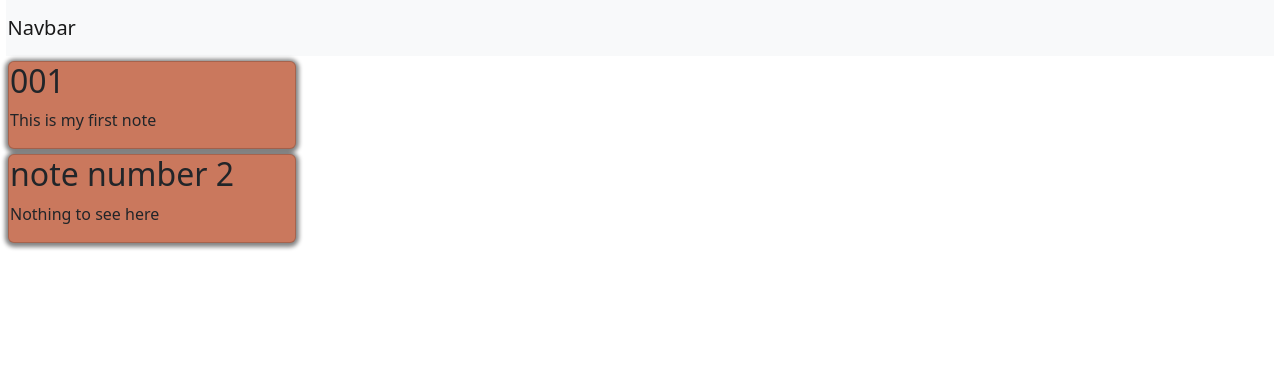
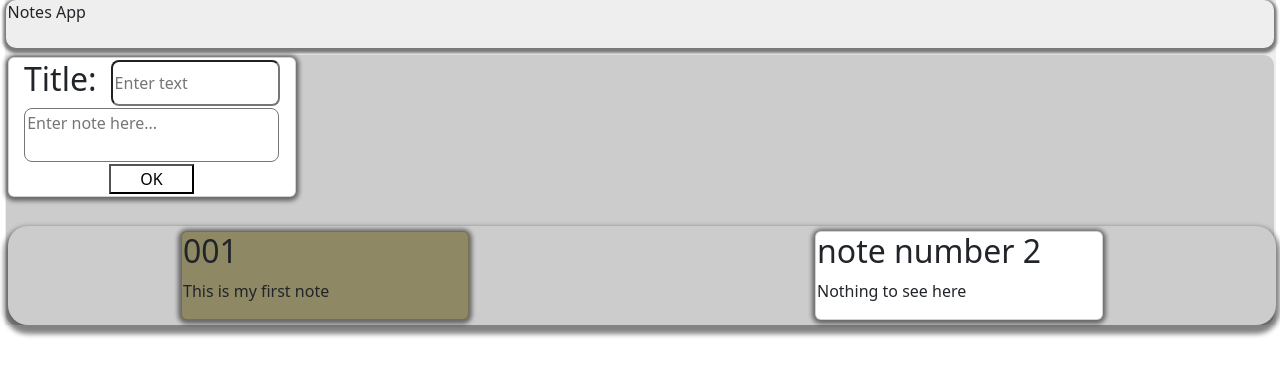
Before and after one commit to Michael-Murage/project-notepad, a React (Create React App) app: page / in a window 1280 px wide. Shown: the top 376 px of the page. Built offline with nearby package versions, Linux system fonts and the light colour scheme; data requests are answered from the project's data file.

Commit message:
added useval hook and modified existing components

```diff
--- a/src/components/App.js
+++ b/src/components/App.js
@@ -1,13 +1,18 @@
 import '../App.css';
 import CardDisplay from './CardDisplay';
-import Card from './CardDisplay';
 import NavBar from './NavBar';
+import NotesForm from './NotesForm';
 
 function App() {
   return (
-    <div >{/*className="App"*/}
+    <div style={{backgroundColor: '#eee'}}>{/*className="App"*/}
       <NavBar />
-      <CardDisplay />
+      <div className='all-cards'>
+        <NotesForm />
+        <br />
+
+        <CardDisplay />
+      </div>
     </div>
   );
 }
--- a/src/components/CardDisplay.js
+++ b/src/components/CardDisplay.js
@@ -3,7 +3,6 @@ import useDisplay from './useDisplay'
 import { randomColor } from './randomColor'
 
 function CardDisplay() {
-    let color = randomColor()
     const { notes, setNotes, fetchData } = useDisplay()
     useEffect(()=>{
         fetchData()
@@ -11,7 +10,7 @@ function CardDisplay() {
 
     const notesDisp = notes.map((note)=>{
         return (
-            <div className='card-container card' style={{width: '18rem', backgroundColor: color}} key={note.id}>
+            <div className='card' style={{width: '18rem', backgroundColor: randomColor()}} key={note.id}>
                 <h2>{!note.title ? <h2>Loading...</h2> : note.title}</h2>
                 <p>{!note.content ? <h2>Loading...</h2> : note.content}</p>
             </div>
@@ -19,8 +18,7 @@ function CardDisplay() {
     })
   return (
     <>
-        <div>
-            {/* {false ? <h2>Loading...</h2> : notesDisp} */}
+        <div className='card-container'>
             {notesDisp}
         </div>
     </>
--- a/src/components/NavBar.js
+++ b/src/components/NavBar.js
@@ -1,12 +1,11 @@
 import React from 'react'
-import 'bootstrap/dist/css/bootstrap.min.css';
-import 'bootstrap/dist/js/bootstrap.bundle.min';
+// import { Nav } from 'react-bootstrap'
 
 function NavBar() {
   return (
-    <nav class="navbar navbar-expand-lg navbar-light bg-light">
-  <a class="navbar-brand" href="#">Navbar</a>
-</nav>
+    <nav id='navbar'>
+      <p>Notes App</p>
+    </nav>
   )
 }
 
--- /dev/null
+++ b/src/components/NotesForm.js
@@ -0,0 +1,26 @@
+import React from 'react'
+import { Form } from 'react-bootstrap'
+import { randomColor } from './randomColor'
+import useVal from './useVal'
+
+function NotesForm() {
+    const {val, setVal} = useVal()
+    return (
+        <Form className='card-form card' style={{width: '18rem', backgroundColor: randomColor(), marginTop: '2px'}}>
+                <div id='title-form'>
+                    <h2>Title: </h2>
+                    <input type='text' id='title-input' placeholder='Enter text' value={val.title}/>
+                </div>
+                <div id='textarea-form'>
+                    <textarea placeholder='Enter note here...' id='textarea-input' value={val.content}>
+
+                    </textarea>
+                </div>
+                <div id='submit-form'>
+                    <input type='submit' value='OK' id='submit-input'/>
+                </div>
+        </Form>
+  )
+}
+
+export default NotesForm
--- /dev/null
+++ b/src/components/useVal.js
@@ -0,0 +1,11 @@
+import { useState } from 'react'
+
+function useVal() {
+    const [val, setVal] = useState({
+        title: '',
+        content: ''
+    })
+  return { val, setVal }
+}
+
+export default useVal
```
